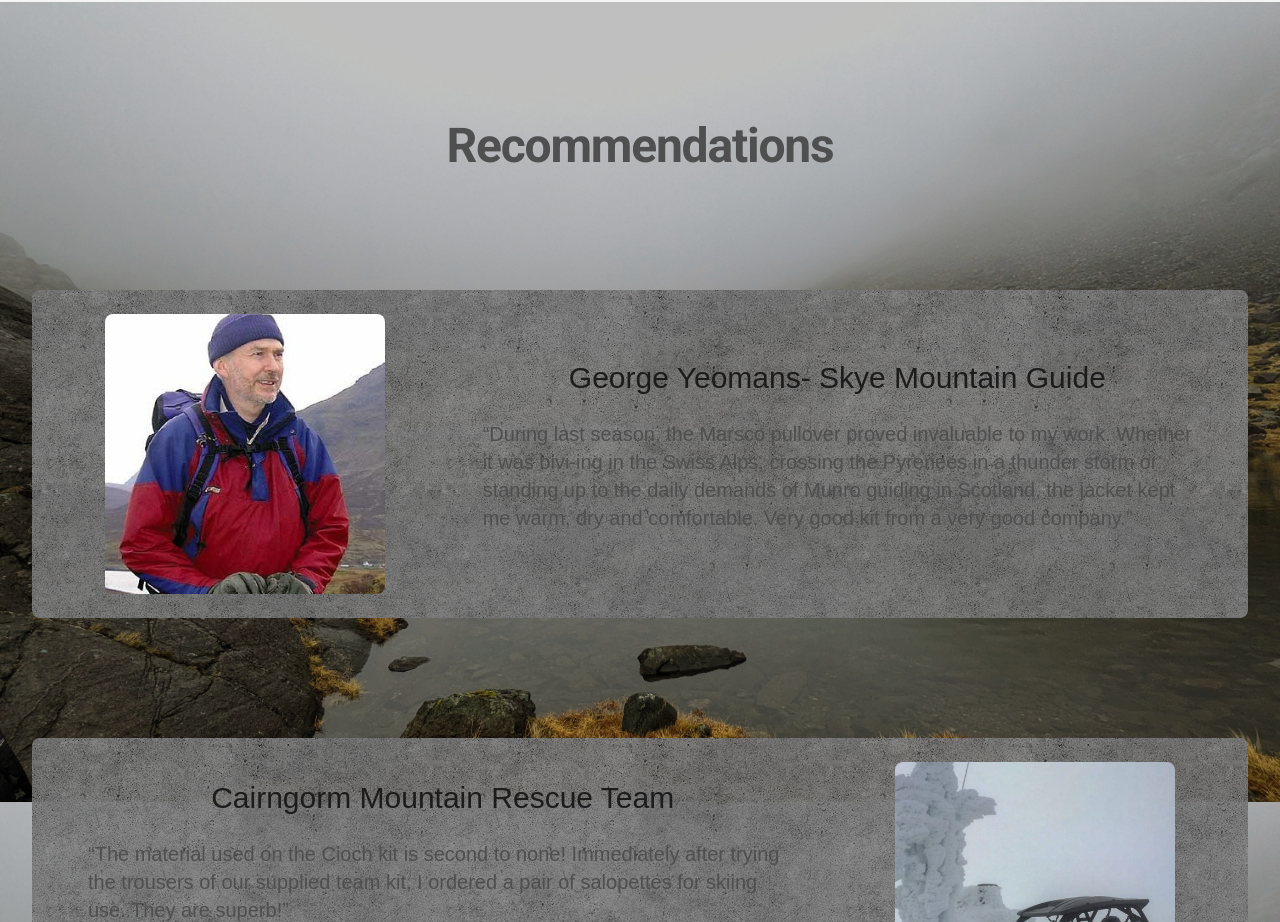
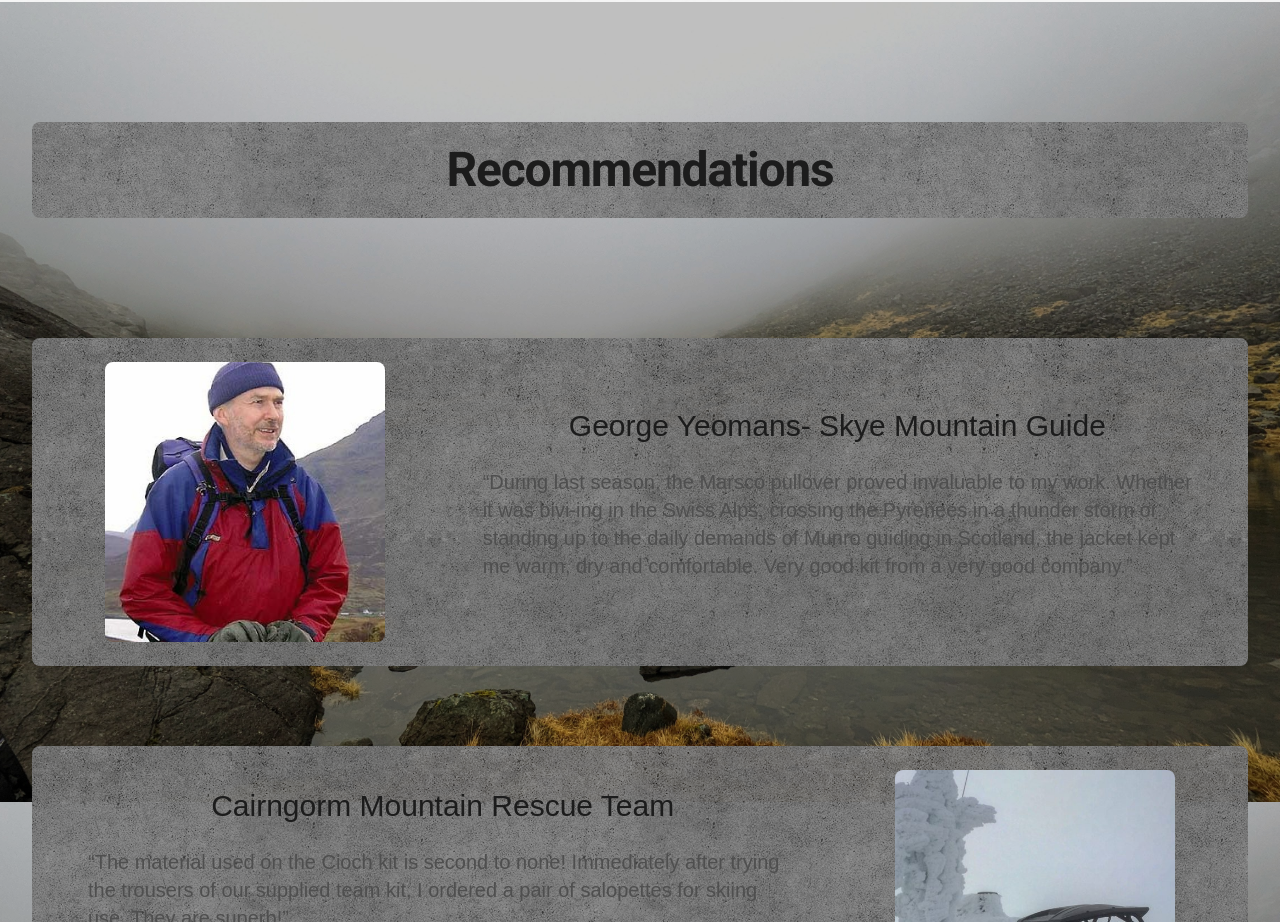
Before and after one commit to lpscrim/cioch, a Next.js app: page / in a window 1280 px wide. Shown: the part 4000-4922 px from the top of the page. Built offline with nearby package versions, Linux system fonts and the light colour scheme; a web font is replaced by a local one.

Commit message:
Refactor Header and Recommendations components: clean up class names for consistency; update quotation marks in descriptions for uniformity; adjust layout styles for improved readability.

```diff
--- a/components/Header.tsx
+++ b/components/Header.tsx
@@ -99,7 +99,7 @@ export default function Header() {
                 {categories.map((category) => (
                   <div
                     key={category.name}
-                    className=" relative flex items-center gap-x-6 rounded-lg p-2 text-base/6 "
+                    className="relative flex items-center gap-x-6 rounded-lg p-2 text-base/6 "
                   >
                     <div className="flex-auto">
                       <Link
@@ -111,11 +111,11 @@ export default function Header() {
                         <span className="absolute inset-0" />
                       </Link>
                       {category.products?.map((product) => (
-                        <div className="" key={product.id}>
+                        <div key={product.id}>
                           <Link
                             href={`/shop/${product.category}/${product.id}`}
                             aria-label={product.description}
-                            className="pl-5 block font-light hover:backdrop-brightness-150 pt-1 text-text/70"
+                            className=" pl-5 block font-light hover:backdrop-brightness-150 pt-1 text-text/70"
                           >
                             {product.name}
                           </Link>
--- a/components/home/Recommendations.tsx
+++ b/components/home/Recommendations.tsx
@@ -12,7 +12,7 @@ const recommendations = [
   {
     name: "Cairngorm Mountain Rescue Team",
     description:
-      '“The material used on the Cioch kit is second to none! Immediately after trying the trousers of our supplied team kit, I ordered a pair of salopettes for skiing use. They are superb!” \n\n “The Cioch equipment has shown itself to be warm, comfortable and well able to withstand the rigours of winter nights in the Cairngorms.”',
+      "“The material used on the Cioch kit is second to none! Immediately after trying the trousers of our supplied team kit, I ordered a pair of salopettes for skiing use. They are superb!” \n\n “The Cioch equipment has shown itself to be warm, comfortable and well able to withstand the rigours of winter nights in the Cairngorms.”",
     imageSrc: "/cmt.jpeg",
     imageAlt:
       "Cairngorms mountain rescure team, wearing Cioch jackets, in the mountains.",
@@ -28,21 +28,22 @@ export default function Recommendations() {
   return (
     <section id="recommendations" className="pb-20">
       <div className="mx-auto max-w-[48rem] px-6 pt-30 pb-20 sm:px-12 lg:max-w-7xl lg:px-8 ">
-         <div className="mx-auto max-w-3xl text-center">
-          <h2 className="text-4xl font-bold tracking-tight text-text-secondary sm:text-5xl">
+        <div className="mx-auto text-center">
+          <h2 className="text-4xl font-bold tracking-tight text-secondary sm:text-5xl bg-foreground/80 bg-[url(/mocha-grunge.png)] rounded-lg py-6">
             Recommendations
           </h2>
         </div>
-        <div className="mt-30 space-y-30">
+        <div className="mt-30 space-y-20">
           {recommendations.map((recommendation, recommendationIdx) => (
             <div
               key={recommendation.name}
               className={classNames(
                 recommendationIdx % 2 === 0
                   ? "slide-fade-left"
-                  : "slide-fade-right","flex flex-col-reverse lg:grid lg:grid-cols-12 lg:items-center lg:gap-x-8 rounded-lg px-12 lg:px-8 py-12 lg:py-6 bg-(--color-foreground)/90  bg-[url(/mocha-grunge.png)]"
+                  : "slide-fade-right",
+                "flex flex-col-reverse lg:grid lg:grid-cols-12 lg:items-center lg:gap-x-8 rounded-lg px-12 lg:px-8 py-12 lg:py-6 bg-(--color-foreground)/90  bg-[url(/mocha-grunge.png)]"
               )}
-                  >
+            >
               <div
                 className={classNames(
                   recommendationIdx % 2 === 0
```
